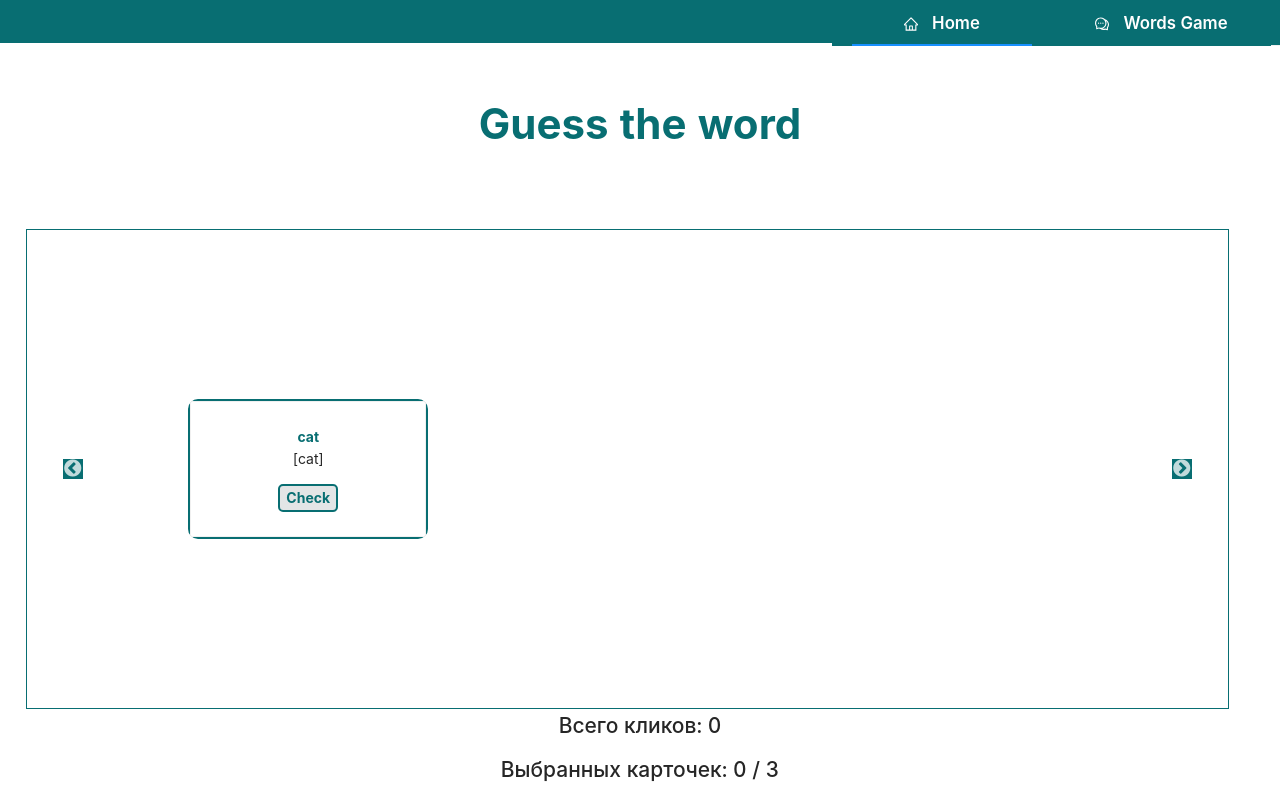
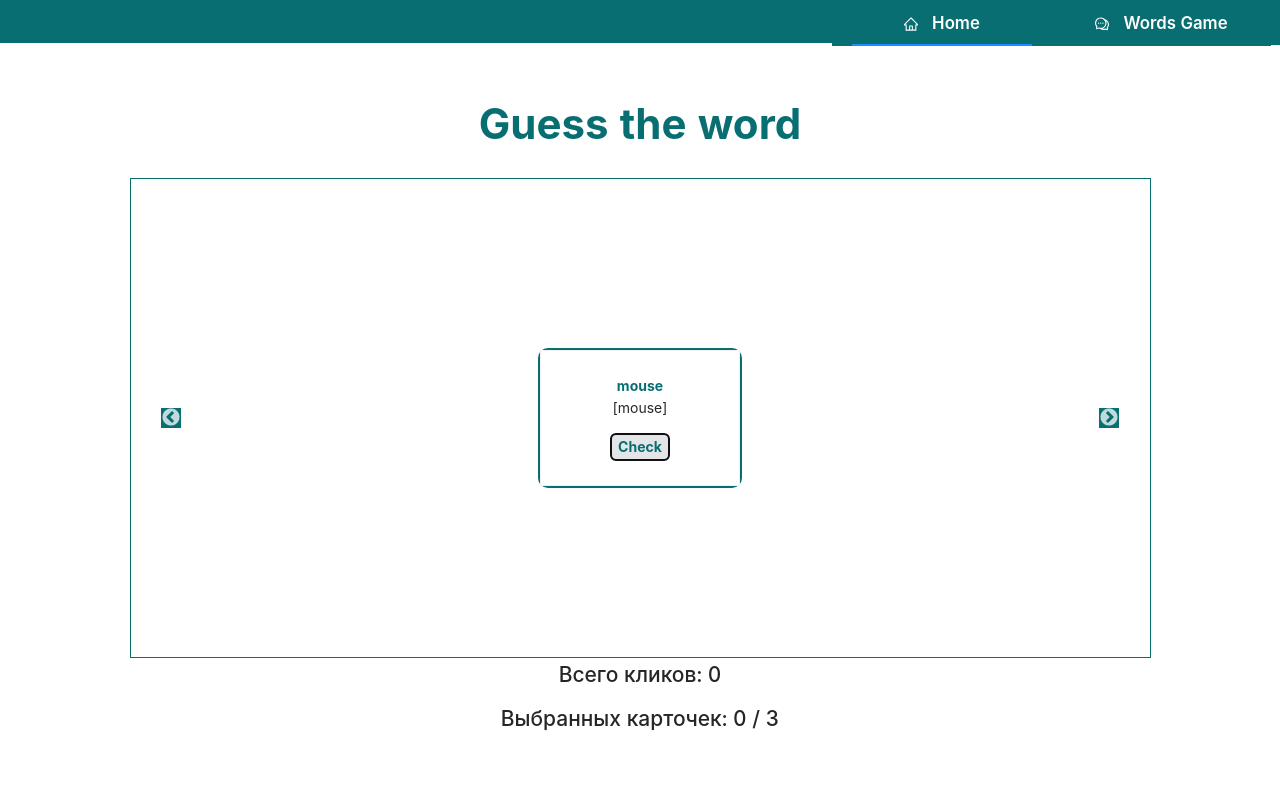
Before and after one commit to rossi23891/frontend, a React (Create React App) app in the folder school/language-app/: page /game in a window 1280 px wide. Built offline with nearby package versions, Linux system fonts and the light colour scheme.

Commit message:
fix styles

```diff
--- a/school/language-app/src/assets/components/EditableTable.jsx
+++ b/school/language-app/src/assets/components/EditableTable.jsx
@@ -183,7 +183,7 @@ function EditableTable() {
                         </Typography.Link>
                         <Popconfirm title="Sure to delete?" disabled={deleteShowDisabled}
                             onConfirm={() => handleDelete(record.key)}>
-                            <a style={{ color: deleteShowDisabled && 'rgba(0, 0, 0, 0.25)', cursor: 'not-allowed' }}>
+                            <a style={{ color: deleteShowDisabled && 'rgba(0, 0, 0, 0.25)' }}>
                                 Delete</a>
                         </Popconfirm>
                     </span>
--- a/school/language-app/src/assets/styles/caroussel.css
+++ b/school/language-app/src/assets/styles/caroussel.css
@@ -21,9 +21,13 @@
     height: 60vh;
     border: 1px solid rgb(8, 110, 114);
     margin-top: 9vh;
-    width: 94vw;
-    margin-left: 2vw;
+    max-width: 1021px;
+    margin: 0 auto;
     display: flex;
     justify-content: center;
     align-items: center;
 }
+
+.slick-track {
+    min-width: 1021px;
+}
--- a/school/language-app/src/assets/styles/lang_card.css
+++ b/school/language-app/src/assets/styles/lang_card.css
@@ -5,7 +5,7 @@
 .LangCard {
     border: 2px solid var(--custom-color);
     width: 20%;
-    margin-left: 55%;
+    margin: 0 auto;
     border-radius: 10px;
     text-align: center;
     background-color: rgb(227, 229, 230);
```
